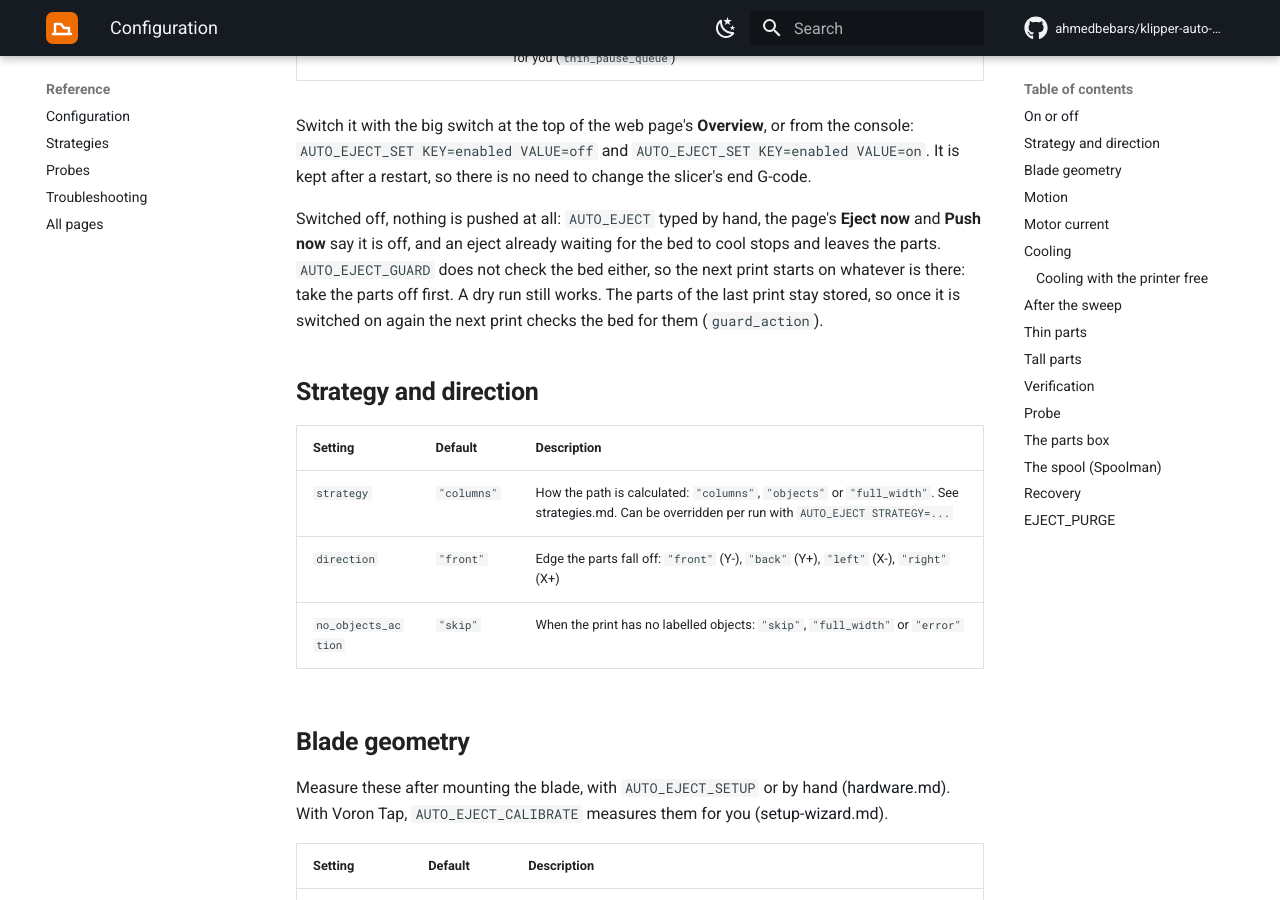
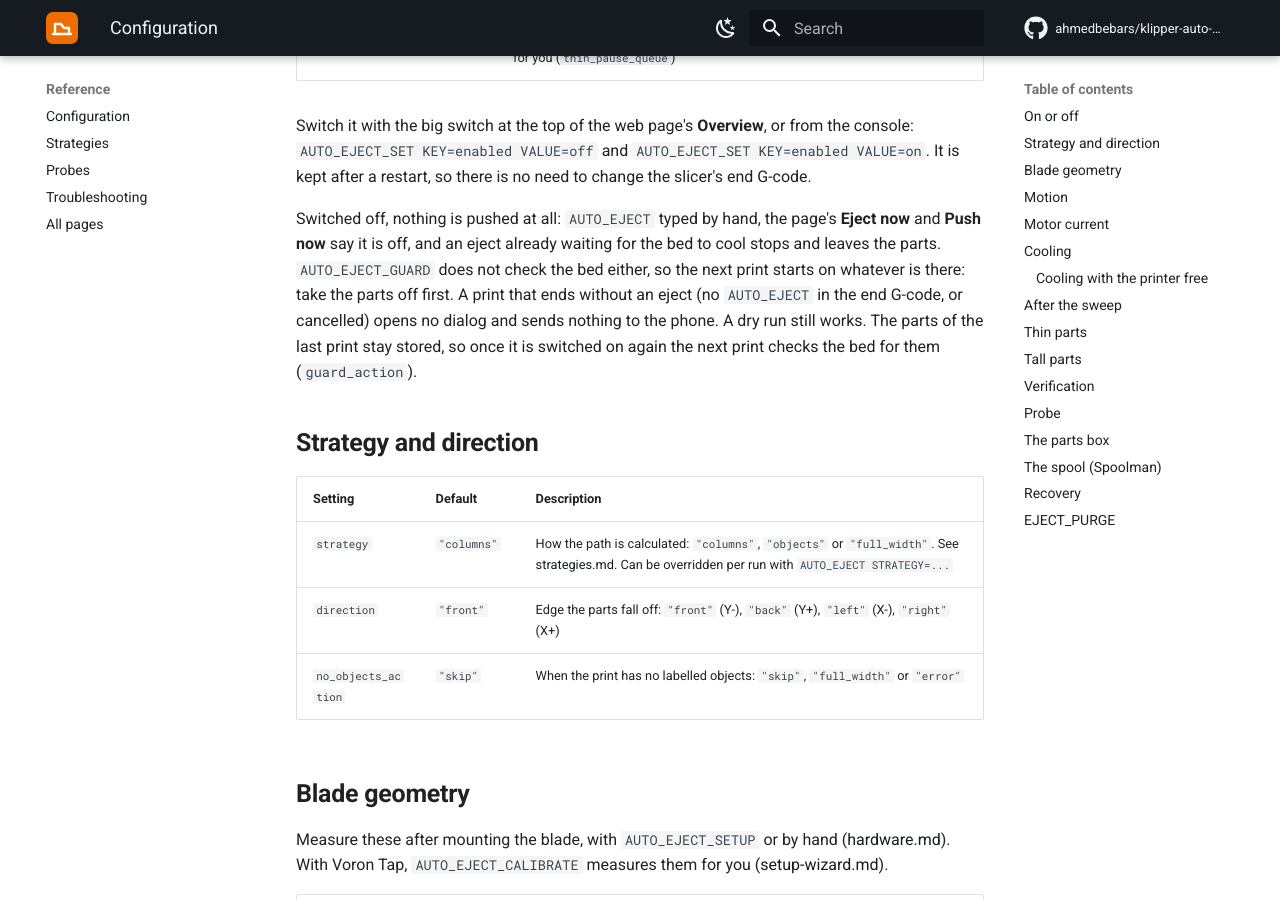
Before and after one commit to ahmedbebars/klipper-auto-eject, an MkDocs documentation site: the page built from docs/configuration.md, in a window 1280 px wide and 900 px high, scrolled down 1001 px. Built offline with MkDocs 1.6.1 and Material for MkDocs 9.7.7, drawn with Linux system fonts in a browser that asks for light colours; comment, search, counter and statistics services are not loaded.

Commit message:
Switched off, no dialog for a print that ended without an eject
With enabled False, a print whose end G-code has no AUTO_EJECT still
opened the "Auto-eject - parts on the bed" dialog, sent a phone message,
and said the next print would check the bed, which it does not when off.
Now it only writes a console line: taking the parts off is the user's.

```diff
--- a/docs/configuration.md
+++ b/docs/configuration.md
@@ -36,7 +36,8 @@ a restart, so there is no need to change the slicer's end G-code.
 Switched off, nothing is pushed at all: `AUTO_EJECT` typed by hand, the page's **Eject now** and
 **Push now** say it is off, and an eject already waiting for the bed to cool stops and leaves the
 parts. `AUTO_EJECT_GUARD` does not check the bed either, so the next print starts on whatever is
-there: take the parts off first. A dry run still works. The parts of the last print stay stored,
+there: take the parts off first. A print that ends without an eject (no `AUTO_EJECT` in the end
+G-code, or cancelled) opens no dialog and sends nothing to the phone. A dry run still works. The parts of the last print stay stored,
 so once it is switched on again the next print checks the bed for them (`guard_action`).
 
 ## Strategy and direction
```
Also changed, not shown: CHANGELOG.md (+2 -1 lines), 4 other files.
